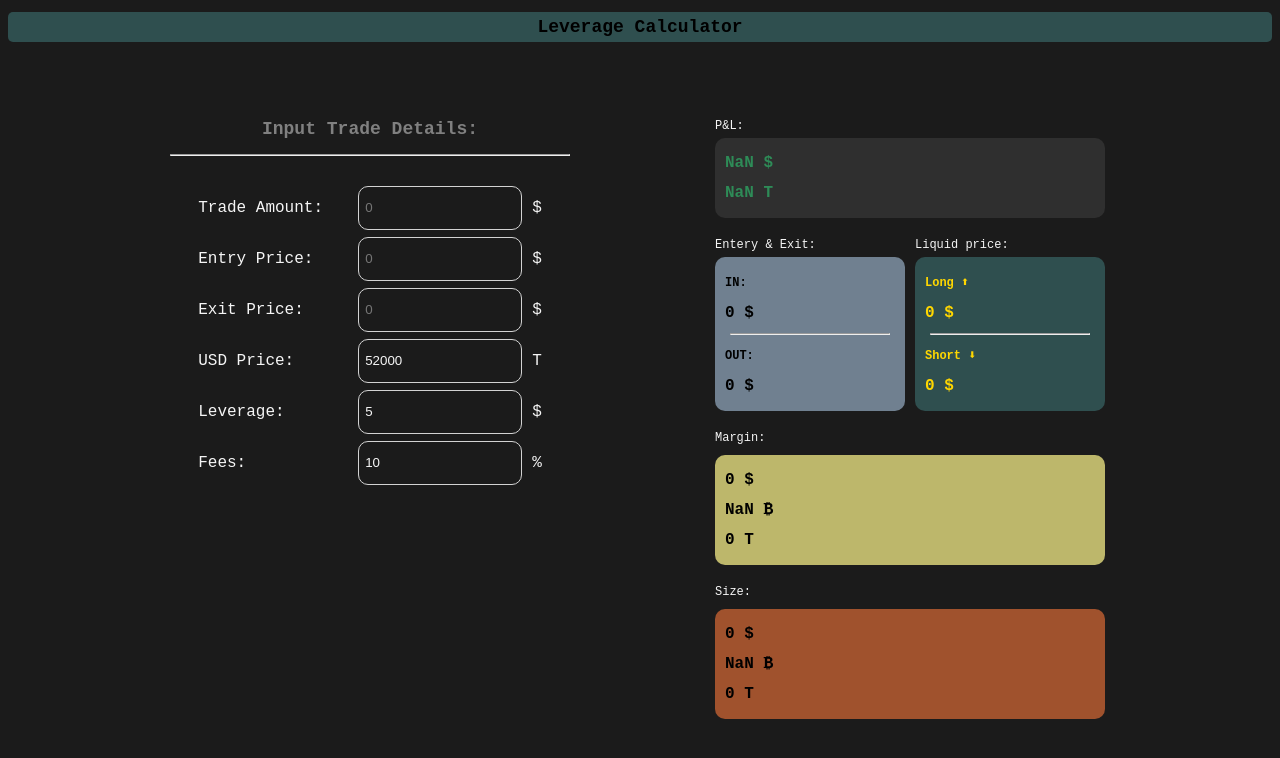
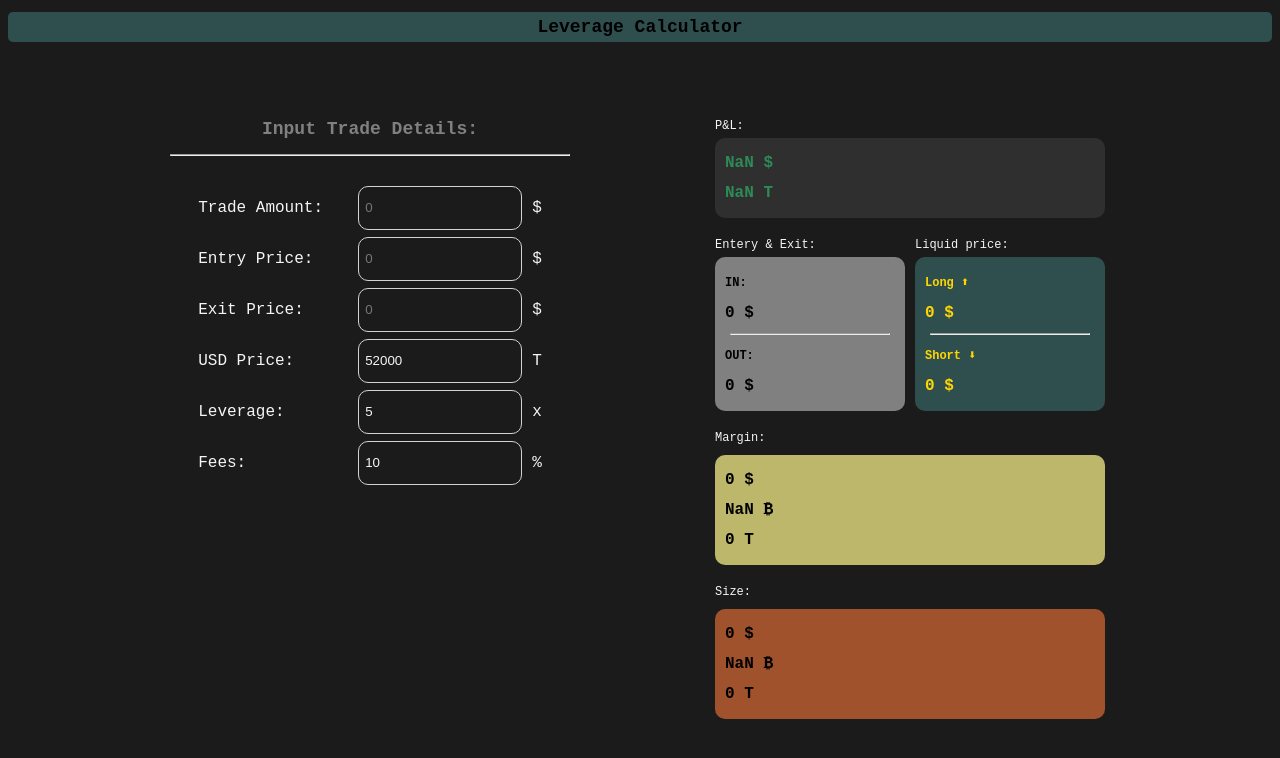
Before and after one commit to samdeez/leverage-calculator, a React (Create React App) app: page / in a window 1280 px wide. Shown: the top 758 px of the page. Built offline with nearby package versions, Linux system fonts and the light colour scheme.

Commit message:
minor design

```diff
--- a/src/App.js
+++ b/src/App.js
@@ -119,7 +119,7 @@ const App = () => {
               className="input"
               placeholder="0"
             />
-            <div className="inputSuffix">$</div>
+            <div className="inputSuffix">x</div>
           </div>
 
           <div className="inputContainer">
@@ -157,7 +157,7 @@ const App = () => {
               <div
                 className="resultgrid"
                 style={{
-                  backgroundColor: "slategray",
+                  backgroundColor: "gray",
                 }}
               >
                 <span style={{ fontSize: "small" }}>{"IN:"}</span> <br />
--- a/src/styles.css
+++ b/src/styles.css
@@ -55,12 +55,12 @@ h1 {
   border: 1px solid lightgray;
   background-color: #1b1b1b;
   color: whitesmoke;
-  transition: all 0.2s;
+  transition: all 0.1s;
 }
 input:focus {
   background-color: #252525;
-  border: 5px solid goldenrod;
-  transition: all 0.2s;
+  border: 4px solid goldenrod;
+  transition: all 0.1s;
 }
 .inputSuffix {
   margin-left: 10px;
```
